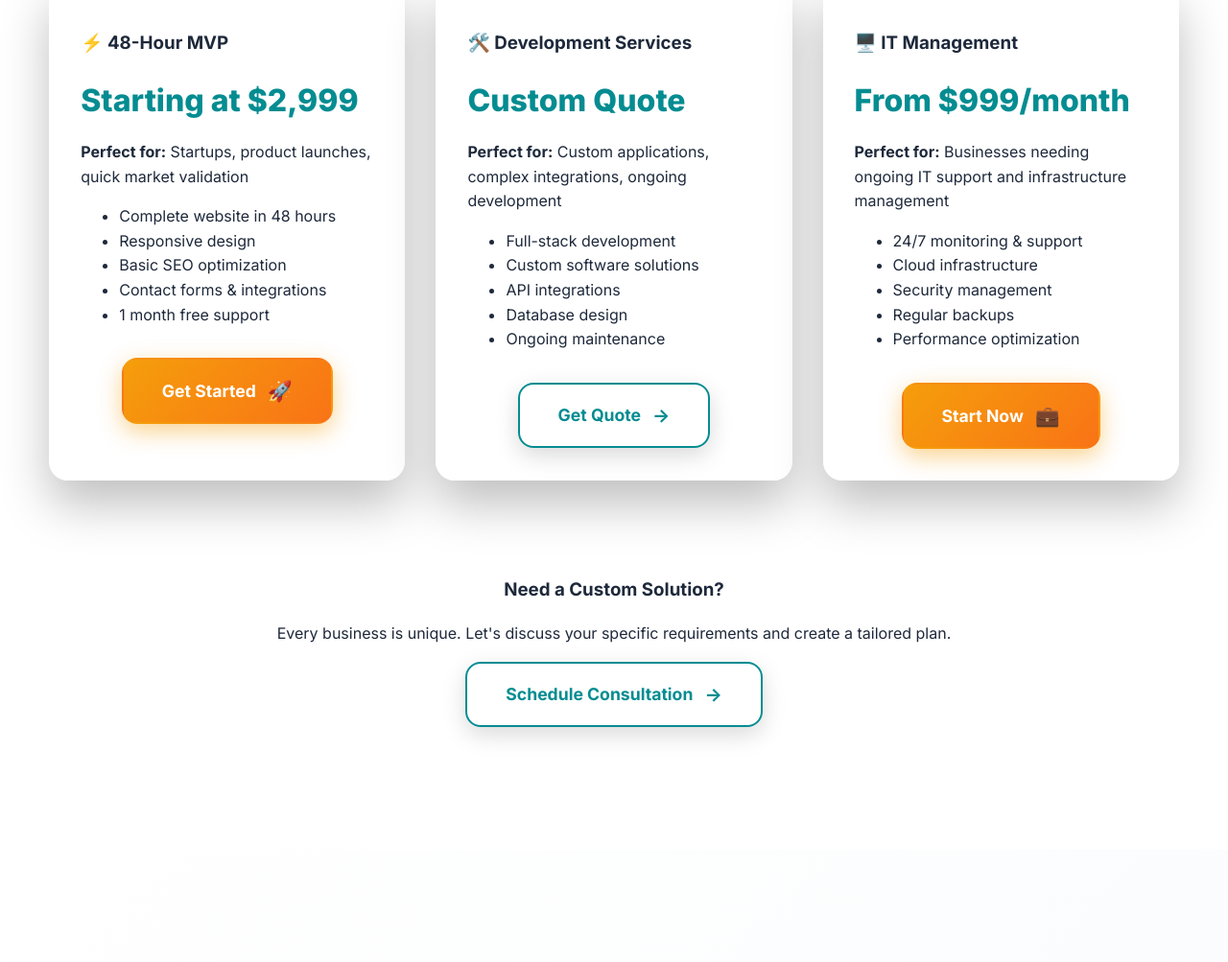
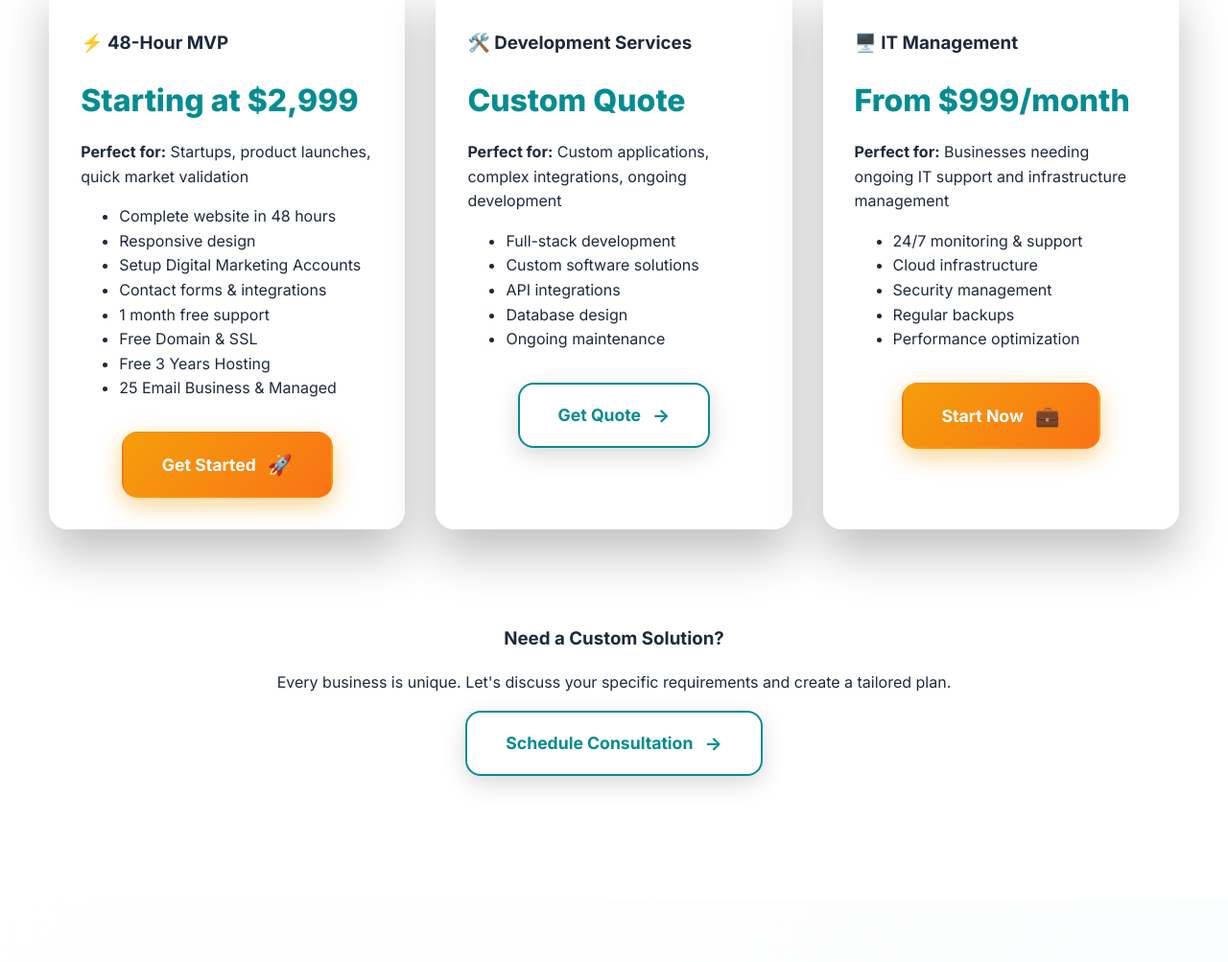
Before and after one commit to routivate-dev/Routivate-Website, a website: page index.html in a window 1280 px wide. Shown: the part 6064-7067 px from the top of the page at 96% size. Drawn offline with Linux system fonts and the light colour scheme; no server answers.

Commit message:
points updated

```diff
--- a/index.html
+++ b/index.html
@@ -316,9 +316,12 @@
                         <ul style="text-align: left; margin: 1rem 0;">
                             <li>Complete website in 48 hours</li>
                             <li>Responsive design</li>
-                            <li>Basic SEO optimization</li>
+                            <li>Setup Digital Marketing Accounts</li>
                             <li>Contact forms & integrations</li>
                             <li>1 month free support</li>
+                            <li>Free Domain & SSL</li>
+                            <li>Free 3 Years Hosting</li>
+                            <li>25 Email Business & Managed</li>
                         </ul>
                         <div class="cta-buttons">
                             <button onclick="window.location.href='pricing.html'" class="btn-get-started">
```
